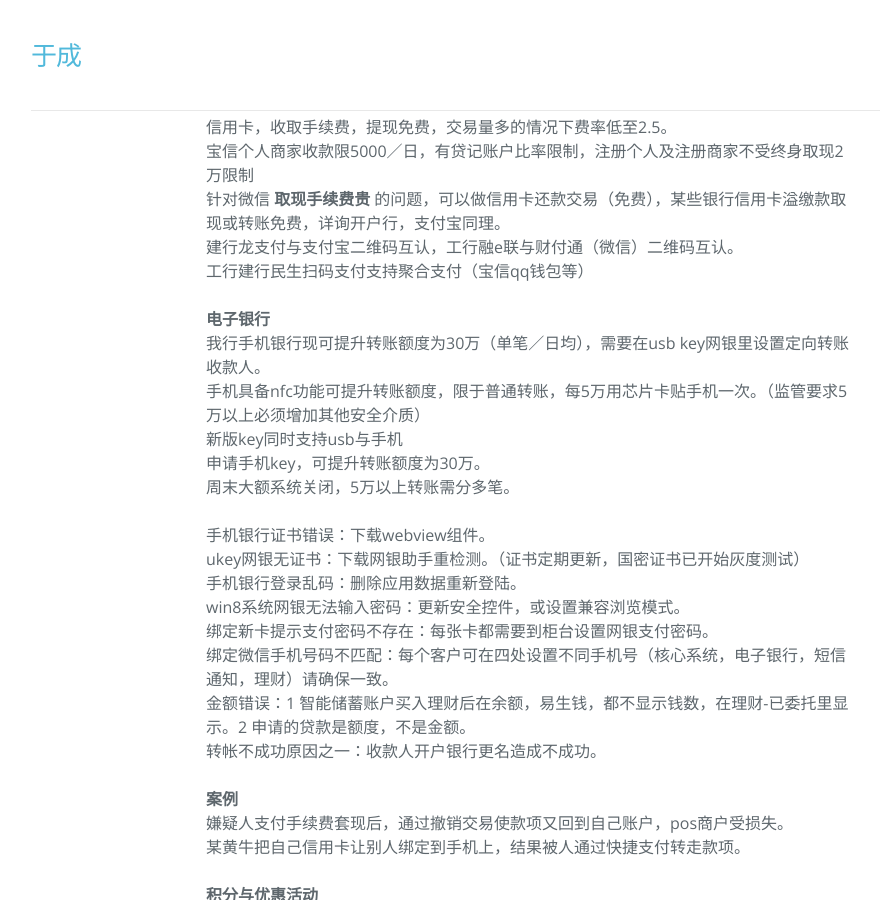
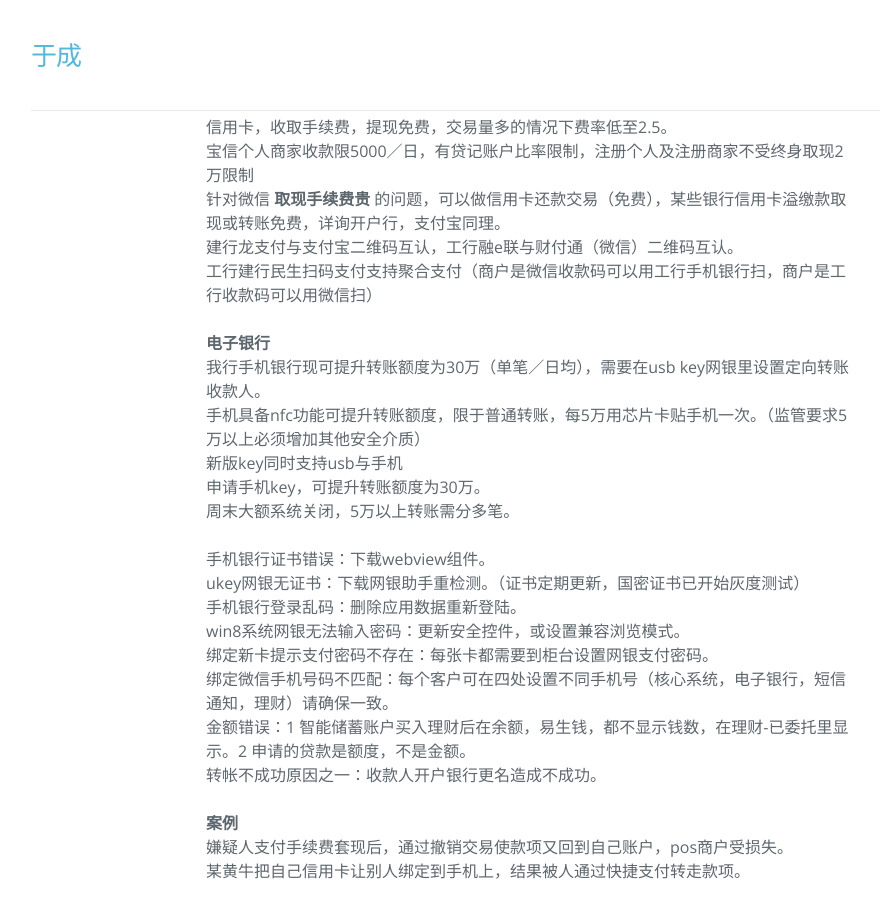
Before and after one commit to hebbank/jekyll, a Jekyll site: the page built from _posts/2017-05-01-xg.md, in a window 1280 px wide and 900 px high, scrolled down 767 px. Shown: the whole window, without its empty margins (109-989 px from the left). Built offline with Jekyll 4.4.1, drawn with Linux system fonts in a browser that asks for light colours; nearby versions of some CDN libraries.

Commit message:
Update 相关信息

```diff
--- a/_posts/2017-05-01-xg.md
+++ b/_posts/2017-05-01-xg.md
@@ -25,7 +25,7 @@ pos收款用的活期账户必须是一类卡，以前有账户的需要销户
 宝信个人商家收款限5000／日，有贷记账户比率限制，注册个人及注册商家不受终身取现2万限制
 针对微信 **取现手续费贵** 的问题，可以做信用卡还款交易（免费），某些银行信用卡溢缴款取现或转账免费，详询开户行，支付宝同理。
 建行龙支付与支付宝二维码互认，工行融e联与财付通（微信）二维码互认。
-工行建行民生扫码支付支持聚合支付（宝信qq钱包等）
+工行建行民生扫码支付支持聚合支付（商户是微信收款码可以用工行手机银行扫，商户是工行收款码可以用微信扫）
 
 **电子银行**
 我行手机银行现可提升转账额度为30万（单笔／日均），需要在usb key网银里设置定向转账收款人。
```
